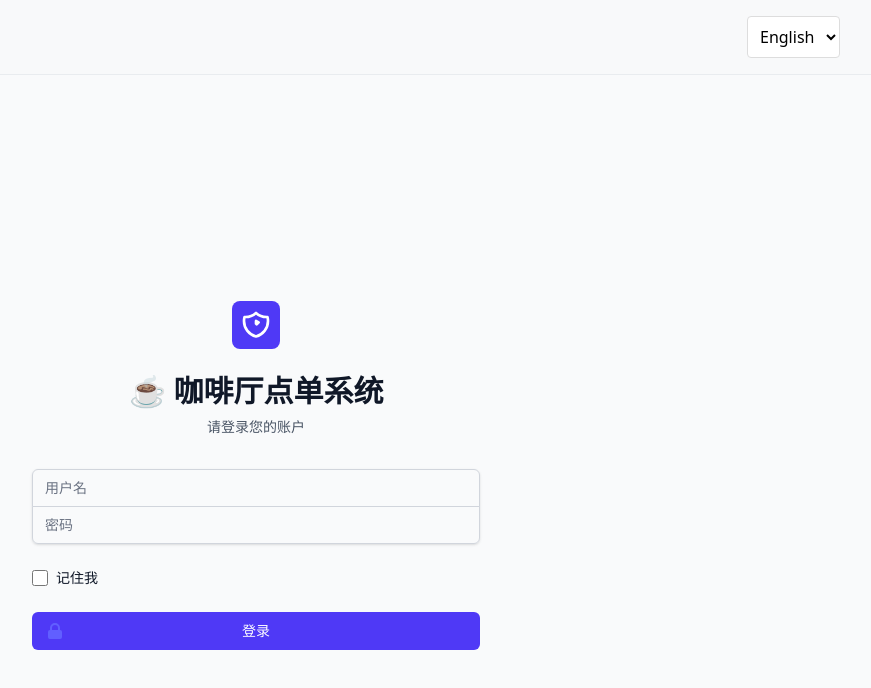
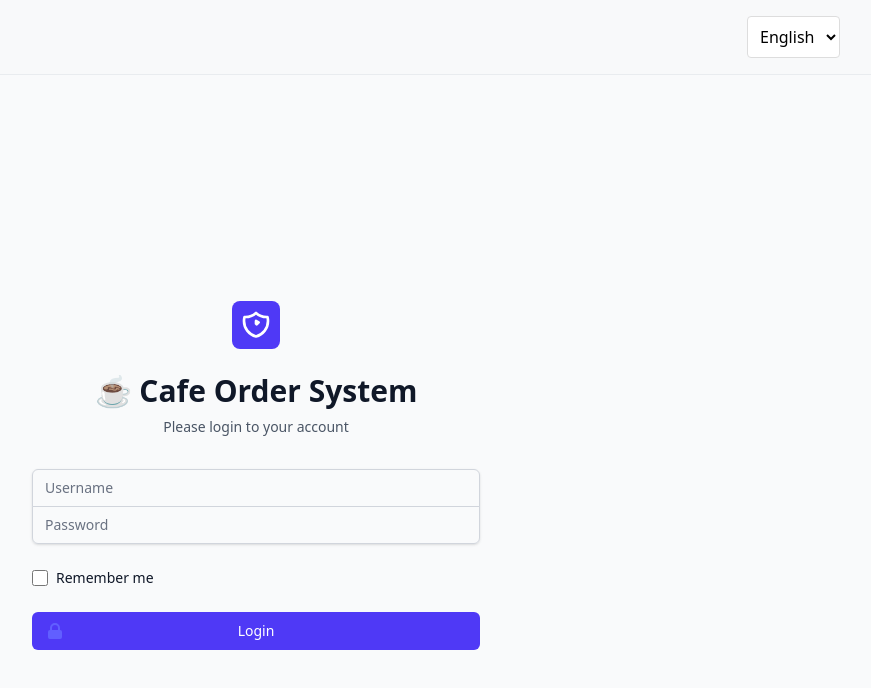
Before and after one commit to kaka1027/ABD-Cafe, a Vue app in the folder Frontend/: page / in a window 1280 px wide. Shown: the top 688 px of the page, without its empty margins (384-1255 px from the left). Built offline with nearby package versions, Linux system fonts and the light colour scheme.

Commit message:
Co-authored-by: AptS:1547 <apts-1547@esaps.net>

```diff
--- a/Frontend/src/locales/en.json
+++ b/Frontend/src/locales/en.json
@@ -123,5 +123,25 @@
   "language": {
     "zh": "中文",
     "en": "English"
+  },
+  "login": {
+    "title": "☕ Cafe Order System",
+    "subtitle": "Please login to your account",
+    "username": "Username",
+    "password": "Password",
+    "rememberMe": "Remember me",
+    "loginButton": "Login",
+    "loggingIn": "Logging in...",
+    "errorRequired": "Please enter username and password",
+    "errorFailed": "Login failed, please check your username and password"
+  },
+  "error": {
+    "orderSubmitFailed": "Order submission failed, please try again"
+  },
+  "actions": {
+    "edit": "Edit user",
+    "resetPassword": "Reset password",
+    "freeze": "Freeze user",
+    "unfreeze": "Unfreeze user"
   }
 }
--- a/Frontend/src/locales/zh.json
+++ b/Frontend/src/locales/zh.json
@@ -120,46 +120,6 @@
     "confirmFreeze": "确定要冻结用户 {username} 吗？",
     "confirmUnfreeze": "确定要启用用户 {username} 吗？"
   },
-  "userManage": {
-    "title": "用户管理",
-    "description": "管理系统中的所有用户账户，包括创建、编辑、冻结和重置密码等操作。",
-    "createUser": "新建用户",
-    "searchPlaceholder": "搜索用户名或邮箱...",
-    "status": {
-      "all": "所有状态",
-      "active": "启用",
-      "inactive": "冻结"
-    },
-    "role": {
-      "all": "所有角色",
-      "admin": "管理员",
-      "user": "普通用户"
-    },
-    "table": {
-      "userInfo": "用户信息",
-      "role": "角色",
-      "status": "状态",
-      "quota": "当月额度",
-      "lastLogin": "最后登录",
-      "actions": "操作"
-    },
-    "modal": {
-      "createTitle": "新建用户",
-      "editTitle": "编辑用户",
-      "username": "用户名",
-      "email": "邮箱",
-      "initialPassword": "初始密码",
-      "role": "角色",
-      "quota": "当月额度",
-      "save": "保存",
-      "create": "创建",
-      "cancel": "取消"
-    },
-    "confirmReset": "确定要重置用户 {username} 的密码吗？",
-    "resetSuccess": "密码重置成功，新密码已发送到用户邮箱",
-    "confirmFreeze": "确定要冻结用户 {username} 吗？",
-    "confirmUnfreeze": "确定要启用用户 {username} 吗？"
-  },
   "language": {
     "zh": "中文",
     "en": "English"
--- a/Frontend/src/views/LoginView.vue
+++ b/Frontend/src/views/LoginView.vue
@@ -8,16 +8,16 @@
           </svg>
         </div>
         <h2 class="mt-6 text-center text-3xl font-extrabold text-gray-900">
-          ☕ 咖啡厅点单系统
+          {{ t('login.title') }}
         </h2>
         <p class="mt-2 text-center text-sm text-gray-600">
-          请登录您的账户
+          {{ t('login.subtitle') }}
         </p>
       </div>
       <form class="mt-8 space-y-6" @submit.prevent="handleLogin">
         <div class="rounded-md shadow-sm -space-y-px">
           <div>
-            <label for="username" class="sr-only">用户名</label>
+            <label for="username" class="sr-only">{{ t('login.username') }}</label>
             <input
               id="username"
               name="username"
@@ -25,11 +25,11 @@
               required
               v-model="loginForm.username"
               class="appearance-none rounded-none relative block w-full px-3 py-2 border border-gray-300 placeholder-gray-500 text-gray-900 rounded-t-md focus:outline-none focus:ring-indigo-500 focus:border-indigo-500 focus:z-10 sm:text-sm"
-              placeholder="用户名"
+              :placeholder="t('login.username')"
             />
           </div>
           <div>
-            <label for="password" class="sr-only">密码</label>
+            <label for="password" class="sr-only">{{ t('login.password') }}</label>
             <input
               id="password"
               name="password"
@@ -37,7 +37,7 @@
               required
               v-model="loginForm.password"
               class="appearance-none rounded-none relative block w-full px-3 py-2 border border-gray-300 placeholder-gray-500 text-gray-900 rounded-b-md focus:outline-none focus:ring-indigo-500 focus:border-indigo-500 focus:z-10 sm:text-sm"
-              placeholder="密码"
+              :placeholder="t('login.password')"
             />
           </div>
         </div>
@@ -52,7 +52,7 @@
               class="h-4 w-4 text-indigo-600 focus:ring-indigo-500 border-gray-300 rounded"
             />
             <label for="remember-me" class="ml-2 block text-sm text-gray-900">
-              记住我
+              {{ t('login.rememberMe') }}
             </label>
           </div>
         </div>
@@ -81,7 +81,7 @@
                 <path class="opacity-75" fill="currentColor" d="M4 12a8 8 0 018-8V0C5.373 0 0 5.373 0 12h4zm2 5.291A7.962 7.962 0 014 12H0c0 3.042 1.135 5.824 3 7.938l3-2.647z"></path>
               </svg>
             </span>
-            {{ isLoading ? '登录中...' : '登录' }}
+            {{ isLoading ? t('login.loggingIn') : t('login.loginButton') }}
           </button>
         </div>
 
@@ -107,8 +107,10 @@
 <script setup lang="ts">
 import { ref, reactive } from 'vue'
 import { useRouter } from 'vue-router'
+import { useI18n } from 'vue-i18n'
 
 const router = useRouter()
+const { t } = useI18n()
 
 const isLoading = ref(false)
 const errorMessage = ref('')
@@ -121,7 +123,7 @@ const loginForm = reactive({
 
 const handleLogin = async () => {
   if (!loginForm.username || !loginForm.password) {
-    errorMessage.value = '请输入用户名和密码'
+    errorMessage.value = t('login.errorRequired')
     return
   }
 
@@ -147,7 +149,7 @@ const handleLogin = async () => {
     // 模拟登录成功，跳转到点单页面
     router.push('/order')
   } catch (error) {
-    errorMessage.value = '登录失败，请检查用户名和密码'
+    errorMessage.value = t('login.errorFailed')
   } finally {
     isLoading.value = false
   }
--- a/Frontend/src/views/OrderView.vue
+++ b/Frontend/src/views/OrderView.vue
@@ -477,7 +477,7 @@ const submitOrder = async () => {
     // 显示成功提示
     showSuccessModal.value = true
   } catch (error) {
-    alert('订单提交失败，请重试')
+    alert(t('error.orderSubmitFailed'))
   } finally {
     isSubmitting.value = false
   }
--- a/Frontend/src/views/UserManageView.vue
+++ b/Frontend/src/views/UserManageView.vue
@@ -123,7 +123,7 @@
                         <button
                           @click="editUser(user)"
                           class="text-indigo-600 hover:text-indigo-900 p-1 rounded-md hover:bg-indigo-50"
-                          title="编辑用户"
+                          :title="t('actions.edit')"
                         >
                           <svg class="h-4 w-4" fill="none" stroke="currentColor" viewBox="0 0 24 24">
                             <path stroke-linecap="round" stroke-linejoin="round" stroke-width="2" d="M11 5H6a2 2 0 00-2 2v11a2 2 0 002 2h11a2 2 0 002-2v-5m-1.414-9.414a2 2 0 112.828 2.828L11.828 15H9v-2.828l8.586-8.586z" />
@@ -132,7 +132,7 @@
                         <button
                           @click="resetPassword(user)"
                           class="text-yellow-600 hover:text-yellow-900 p-1 rounded-md hover:bg-yellow-50"
-                          title="重置密码"
+                          :title="t('actions.resetPassword')"
                         >
                           <svg class="h-4 w-4" fill="none" stroke="currentColor" viewBox="0 0 24 24">
                             <path stroke-linecap="round" stroke-linejoin="round" stroke-width="2" d="M15 7a2 2 0 012 2m4 0a6 6 0 01-7.743 5.743L11 17H9v2H7v2H4a1 1 0 01-1-1v-2.586a1 1 0 01.293-.707l5.964-5.964A6 6 0 1121 9z" />
@@ -145,7 +145,7 @@
                             'text-green-600 hover:text-green-900 hover:bg-green-50': user.status === 'inactive'
                           }"
                           class="p-1 rounded-md"
-                          :title="user.status === 'active' ? '冻结用户' : '启用用户'"
+                          :title="user.status === 'active' ? t('actions.freeze') : t('actions.unfreeze')"
                         >
                           <svg v-if="user.status === 'active'" class="h-4 w-4" fill="none" stroke="currentColor" viewBox="0 0 24 24">
                             <path stroke-linecap="round" stroke-linejoin="round" stroke-width="2" d="M18.364 18.364A9 9 0 005.636 5.636m12.728 12.728L5.636 5.636m12.728 12.728L5.636 5.636" />
```
